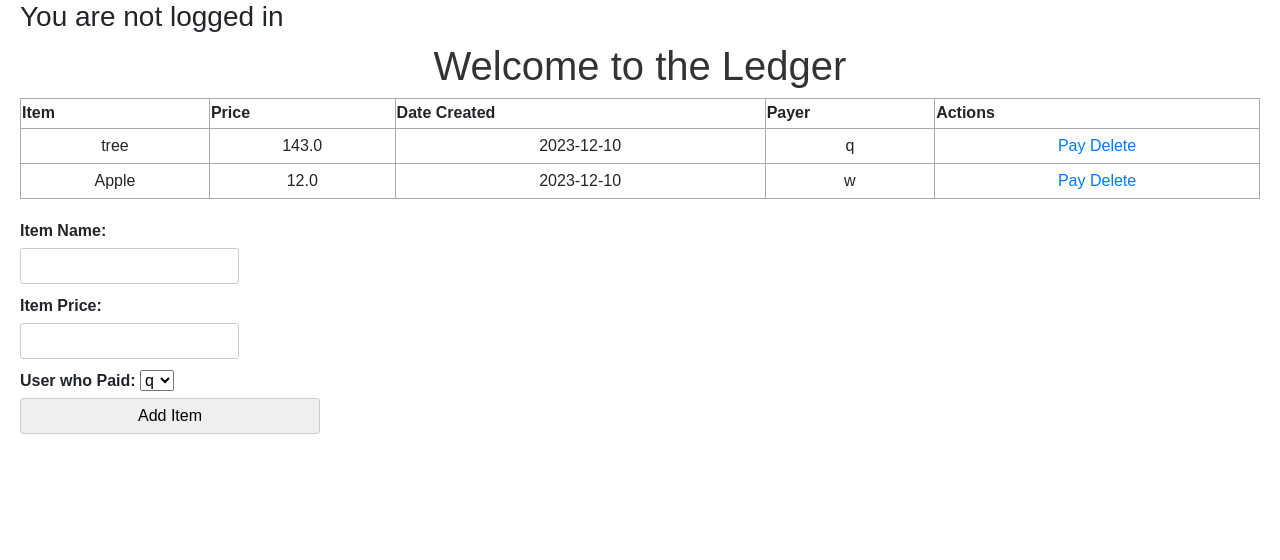
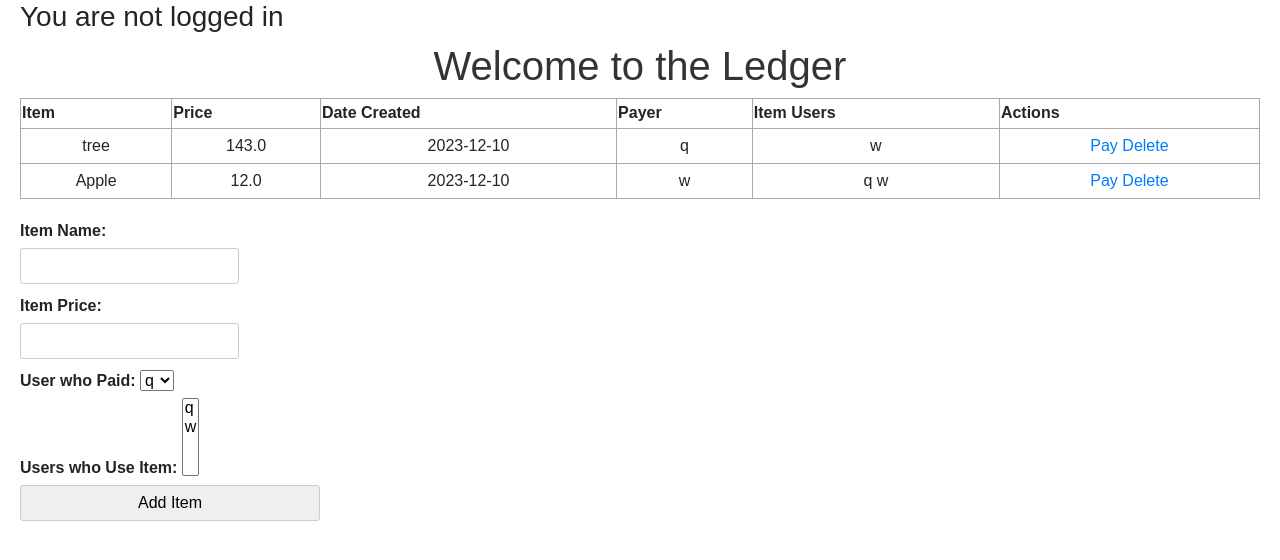
Before and after one commit to beknobloch/Roommate-Helper, a Flask app: page /ledger in a window 1280 px wide. Shown: the part 72-632 px from the top of the page. Run offline with Flask 3, Linux system fonts and the light colour scheme; data comes from the database, SQL or seed files in the repository; both versions use the stored data as it was after the commit.

Commit message:
Added way to select users who use items using db.relationships

```diff
--- a/app.py
+++ b/app.py
@@ -1,7 +1,7 @@
 from flask import Flask, render_template, request, redirect, url_for
 from flask_sqlalchemy import SQLAlchemy
 from datetime import datetime
-from flask_login import LoginManager, UserMixin, login_user, logout_user, current_user, login_required
+from flask_login import LoginManager, UserMixin, login_user, logout_user, current_user
 
 app = Flask(__name__)
 app.config['SQLALCHEMY_DATABASE_URI'] = 'sqlite:///test.db'
@@ -16,18 +16,7 @@ def loader_user(user_id):
     return Users.query.get(int(user_id))
 
 
-class Users(UserMixin, db.Model):
-    __tablename__ = 'users'
-    id = db.Column(db.Integer, primary_key=True)
-    username = db.Column(db.String(250), unique=True, nullable=False)
-    password = db.Column(db.String(250), nullable=False)
-    balance = db.Column(db.Float, nullable=False)
-    date_created = db.Column(db.DateTime, default=datetime.utcnow)
-
-    def __repr__(self):
-        return '<User %r>' % self.id
-
-
+# ------------------ DATABASE STUFF START ------------------ #
 class Items(db.Model):
     __tablename__ = 'items'
     id = db.Column(db.Integer, primary_key=True)
@@ -38,6 +27,27 @@ class Items(db.Model):
 
     def __repr__(self):
         return '<Item %r>' % self.id
+
+
+class Users(UserMixin, db.Model):
+    __tablename__ = 'users'
+    id = db.Column(db.Integer, primary_key=True)
+    username = db.Column(db.String(250), unique=True, nullable=False)
+    password = db.Column(db.String(250), nullable=False)
+    balance = db.Column(db.Float, nullable=False)
+    date_created = db.Column(db.DateTime, default=datetime.utcnow)
+
+    # Relationship declaration placed after both models are defined
+    items = db.relationship('Items', secondary='user_items', backref='users')
+
+    def __repr__(self):
+        return '<User %r>' % self.id
+
+
+user_items = db.Table('user_items',
+    db.Column('user_id', db.Integer, db.ForeignKey('users.id'), primary_key=True),
+    db.Column('item_id', db.Integer, db.ForeignKey('items.id'), primary_key=True))
+# ------------------ DATABASE STUFF END ------------------ #
 
 
 @app.route('/', methods=['POST', 'GET'])
@@ -59,7 +69,10 @@ def add_item():
         new_item = Items(itemName=request.form.get('itemName'),
                         itemPrice=request.form.get('itemPrice'),
                         payerID=request.form.get('payerID'))
-
+        selected_users_ids = request.form.getlist('itemUsers')
+        selected_users = Users.query.filter(Users.id.in_(selected_users_ids)).all()
+        for user in selected_users:
+            new_item.users.append(user)
         try:
             db.session.add(new_item)
             db.session.commit()
@@ -119,7 +132,7 @@ def register():
 @app.route('/login', methods=['POST', 'GET'])
 def login():
     if request.method == 'POST':
-        try:
+        #try:
             user = Users.query.filter_by(username=request.form.get("username_login")).first()
             # Check if the password entered is the same as the user's password
             if user.password == request.form.get("password_login"):
@@ -127,8 +140,8 @@ def login():
                 login_user(user)
                 users = Users.query.order_by(Users.date_created).all()
                 return render_template('account.html', users=users)
-        except:
-            return 'There was an issue logging into your account'
+        # except:
+        #     return 'There was an issue logging into your account'
     return render_template('login.html')
 
 
--- a/templates/ledger.html
+++ b/templates/ledger.html
@@ -13,6 +13,7 @@
                 <th>Price</th>
                 <th>Date Created</th>
                 <th>Payer</th>
+                <th>Item Users</th>
                 <th>Actions</th>
             </tr>
             {% for item in items %}
@@ -26,6 +27,11 @@
                                 {{ user.username }}
                                 {{ break }}
                             {% endif %}
+                        {% endfor %}
+                    </td>
+                    <td>
+                        {% for user in item.users %}
+                            {{ user.username }}
                         {% endfor %}
                     </td>
                     <td>
@@ -54,6 +60,14 @@
       {% endfor %}
   </select>
     </div>
+        <div class="itemUsers">
+      <label for="itemUsers">Users who Use Item:</label>
+      <select id="itemUsers" name="itemUsers" multiple>
+          {% for user in users %}
+              <option value="{{ user.id }}">{{ user.username }}</option>
+          {% endfor %}
+      </select>
+    </div>
     <input type="submit" value="Add Item">
 </form>
 {% endblock %}
```
Also changed, not shown: instance/test.db.
